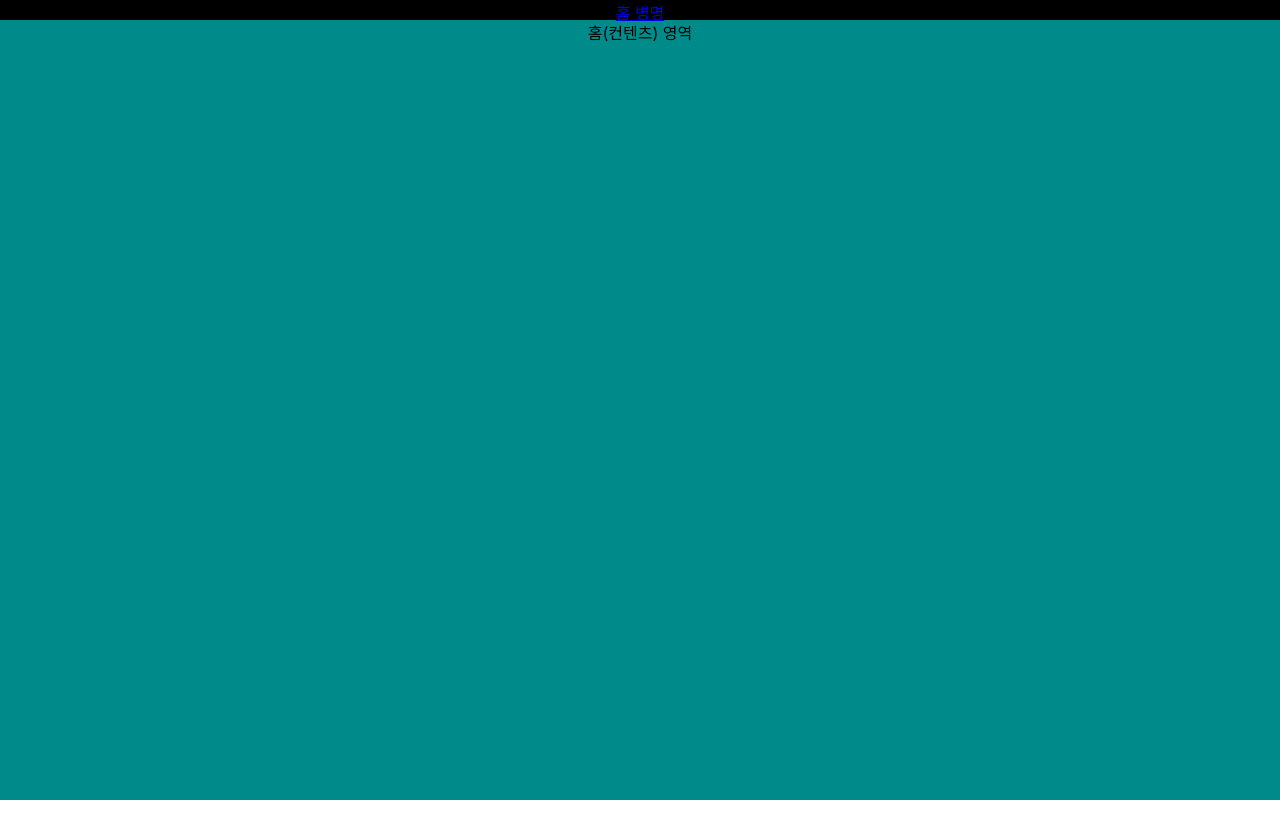
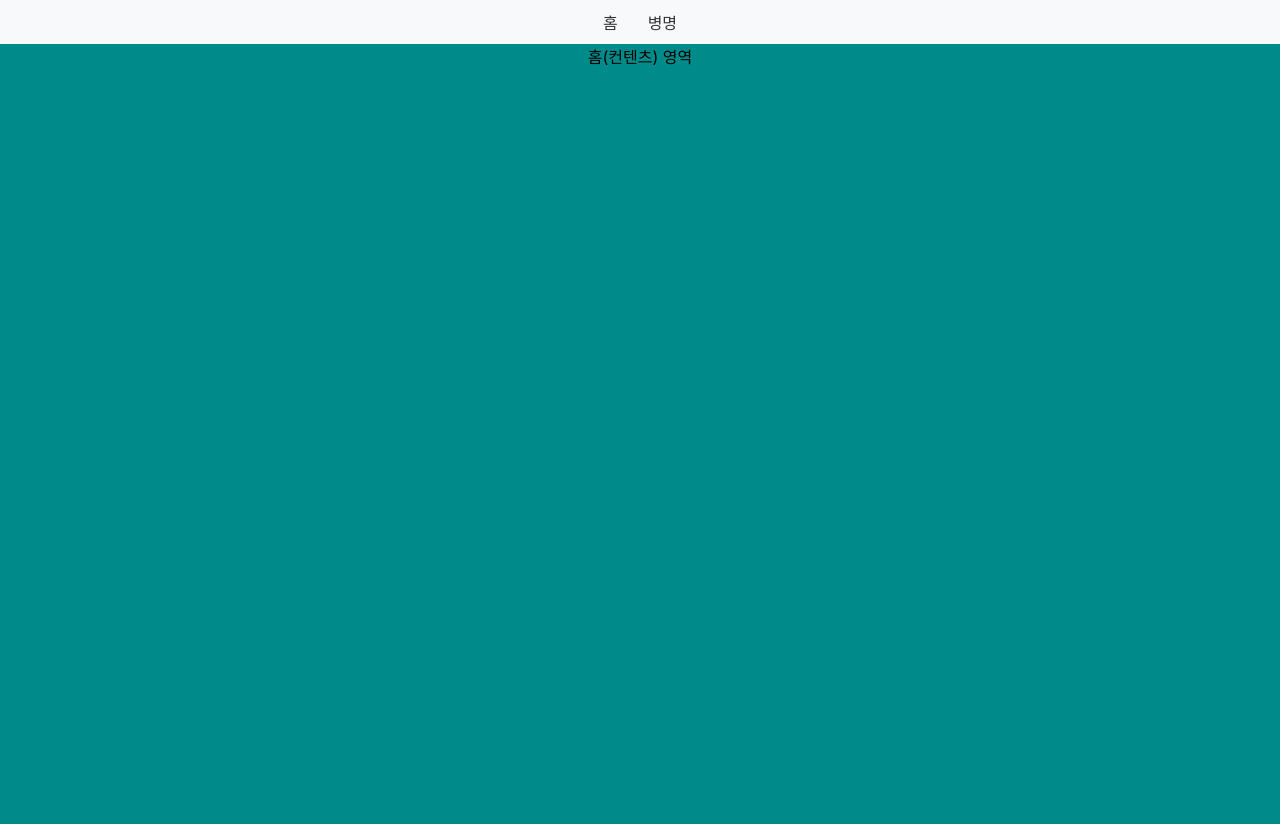
Before and after one commit to LeeSeungHun-35/personal_proj, a React (Create React App) app: page / in a window 1280 px wide. Before the commit the page ends 800 px from the top, so only its background shows below. Built offline with nearby package versions, Linux system fonts and the light colour scheme; the HTML template or start-up script is replaced by a standard one.

Commit message:
nav바 간단 수정

```diff
--- a/src/App.js
+++ b/src/App.js
@@ -5,6 +5,8 @@ import Home from './page/Home';
 import Sym from './page/Sym';
 
 function App() {
+
+
   return (
     <div className="App">
       <BrowserRouter>
--- a/src/header/Header.css
+++ b/src/header/Header.css
@@ -1,5 +1,18 @@
+
 .Header {
-    height: 20px;
-    background-color: black;
-    color: white;
-}
+    display: flex;
+    justify-content: center;
+    align-items: center;
+    padding: 10px;
+    background-color: #f8f9fa;
+  }
+
+  .Header a {
+    margin: 0 15px;
+    text-decoration: none;
+    color: #333;
+  }
+
+  .Header a:hover {
+    color: #007bff;
+  }
```
